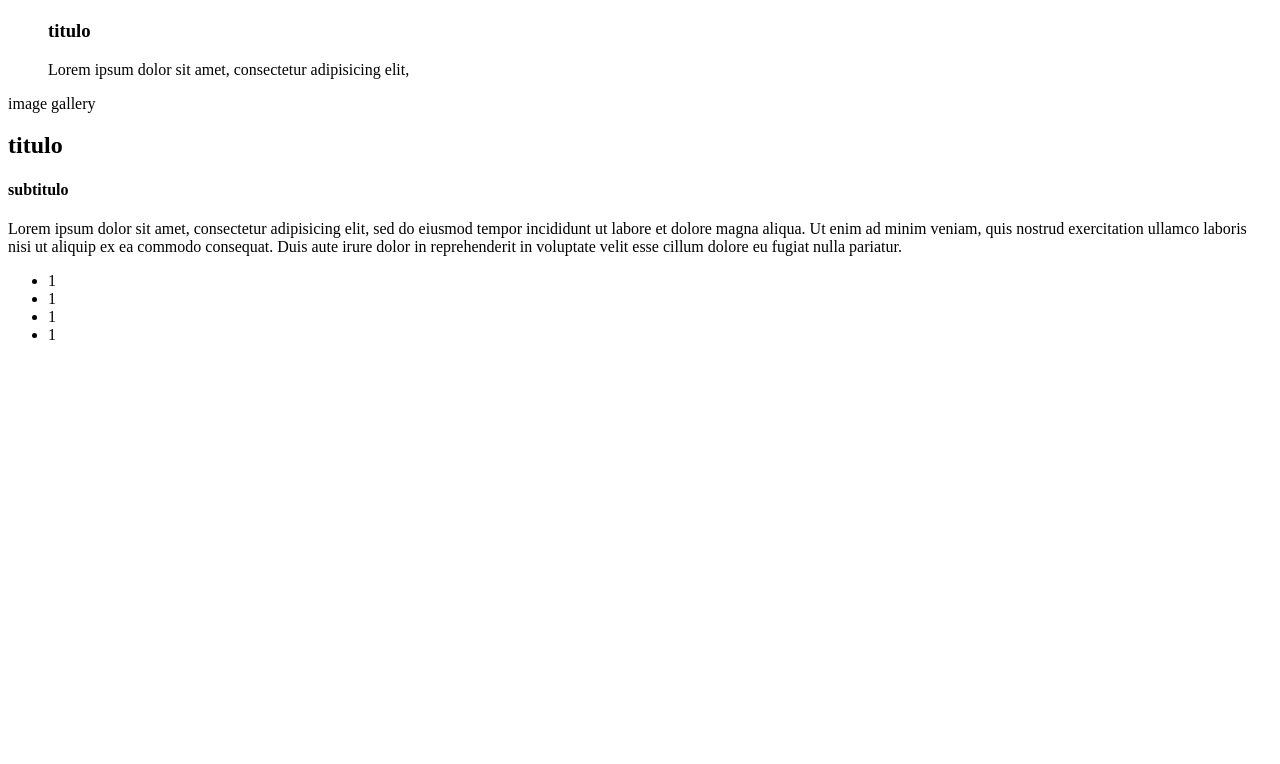
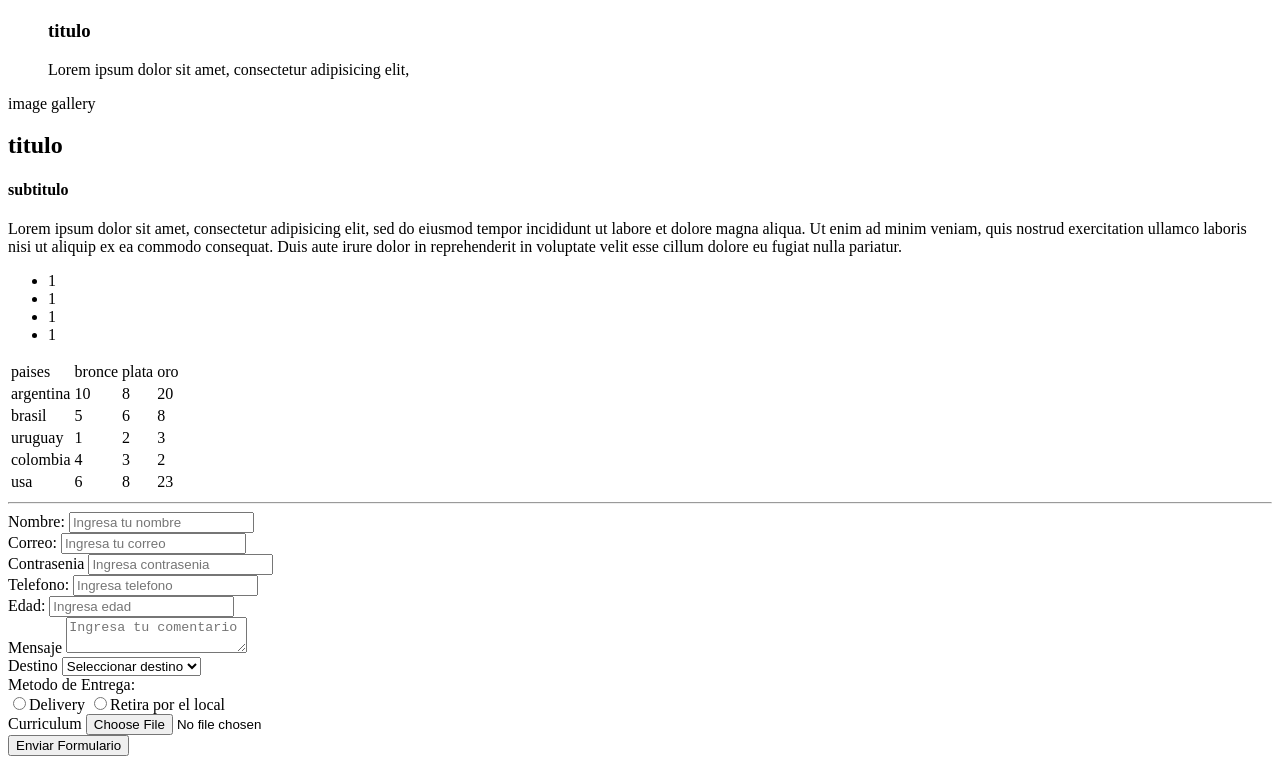
Before and after one commit to tomasvecchi/Clase-2, a plain HTML site: page index.html in a window 1280 px wide. Shown: the part 8436-9200 px from the top of the page. Before the commit the page ends 8796 px from the top, so only its background shows below. Drawn offline with Linux system fonts and the light colour scheme.

Commit message:
agregue formularioy tablas

```diff
--- a/index.html
+++ b/index.html
@@ -249,5 +249,91 @@
 			<a href="purchase.html"></a>
 		</article>
 	</section>
+
+	<section>
+		<table>
+			<tr>
+				<td>paises</td>
+				<td>bronce</td>
+				<td>plata</td>
+				<td>oro</td>
+			</tr>
+			<tr>
+				<td>argentina</td>
+				<td>10</td>
+				<td>8</td>
+				<td>20</td>
+			</tr>
+			<tr>
+				<td>brasil</td>
+				<td>5</td>
+				<td>6</td>
+				<td>8</td>
+			</tr>
+			<tr>
+				<td>uruguay</td>
+				<td>1</td>
+				<td>2</td>
+				<td>3</td>
+			</tr>
+			<tr>
+				<td>colombia</td>
+				<td>4</td>
+				<td>3</td>
+				<td>2</td>
+			</tr>
+			<tr>
+				<td>usa</td>
+				<td>6</td>
+				<td>8</td>
+				<td>23</td>
+			</tr>
+		</table>
+	</section>
+
+<hr/>
+
+	<section>
+		<form method="POST" action="enviar.php">
+			<label for="nombre">Nombre: </label>
+			<input name="nombre" placeholder="Ingresa tu nombre" type="text" required>
+			<br/>
+			<label for="correo">Correo: </label>
+			<input name="correo" placeholder="Ingresa tu correo" type="email" required>
+			<br/>
+			<label for="password"> Contrasenia</label>
+			<input name="password" placeholder="Ingresa contrasenia" type="password" required>
+			<br/>
+			<label for="telefono">Telefono: </label>
+			<input type="tel" name="telefono" placeholder="Ingresa telefono">
+			<br/>
+			<label for="edad">Edad: </label>
+			<input type="number" name="edad" placeholder="Ingresa edad">
+			<br/>
+			<label for="comentarios">Mensaje</label>
+			<textarea name="comentarios" placeholder="Ingresa tu comentario"></textarea>
+			<br/>
+			<label for="destino">Destino</label>
+			<select name="destino" required>
+				<option value="">Seleccionar destino</option>
+				<option value="CABA">CABA</option>
+				<option value="BA">Buenos Aires</option>
+				<option value="ER">Entre Rios</option>
+				<option value="SF">Santa Fe</option>
+			</select>
+			<br/>
+			<label for="entrega">Metodo de Entrega: </label>
+				<br/>
+				<input type="radio" name="entrega" value="delivery"><span>Delivery</span>
+				<input type="radio" name="entrega" value="local"><span>Retira por el local</span>
+
+				<br/>
+				<label for="cv">Curriculum</label>
+				<input type="file">
+				<br/>
+			<input type="submit" value="Enviar Formulario" name="cv">
+		</form>
+	</section>
+
  </body>
 </html>
```
